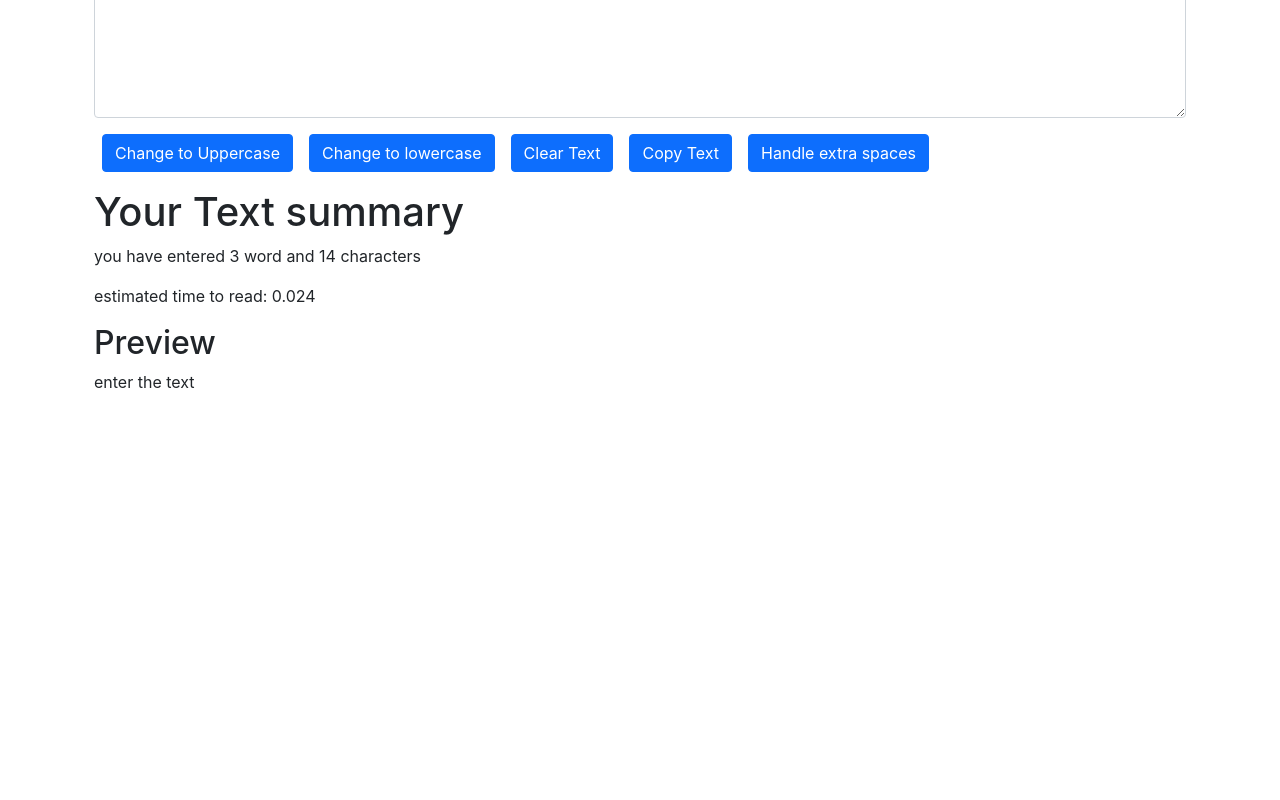
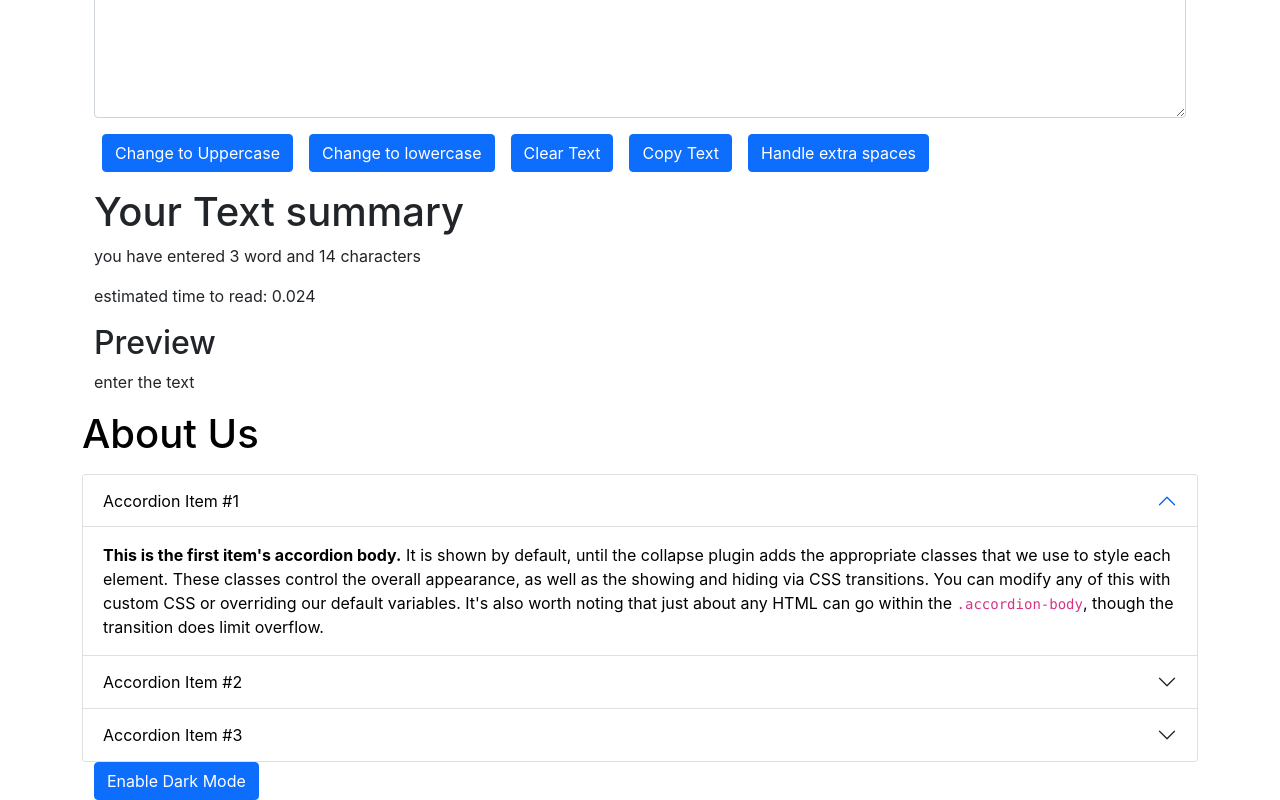
Before and after one commit to Harimohan46651/reactLearning, a React (Create React App) app: page / in a window 1280 px wide. Shown: the part 216-1016 px from the top of the page. Before the commit the page ends 800 px from the top, so only its background shows below. Built offline with nearby package versions, Linux system fonts and the light colour scheme.

Commit message:
lecture 10
created new component and used usestate to use state and change its value from dark to light

```diff
--- a/src/App.js
+++ b/src/App.js
@@ -1,4 +1,5 @@
 import './App.css';
+import About from './components/About';
 import Navbar from './components/Navbar';
 import Textform from './components/Textform';
 function App() {
@@ -6,8 +7,10 @@
     <>
     <Navbar title= "TextUtil" about="AboutTextUtils"/>
     <div className='container my-3'>
-    <Textform heading="Enter your text here"/>
+      <Textform heading="Enter your text here"/>
     </div>
+    <About/>
+
     </>
   );
 }
--- /dev/null
+++ b/src/components/About.js
@@ -0,0 +1,75 @@
+import React, {useState} from 'react'
+
+export default function About() {
+    const [myStyle, setMyStyle] = useState({
+        color: 'black',
+        backgroundColor: 'white'
+    })
+    const [btnText, setBtnText] = useState("Enable Dark Mode")
+    const toggleStyle = ()=>{
+        if(myStyle.color==='white')
+        {
+            setMyStyle({color: 'black',
+            backgroundColor: 'white'
+        })
+        setBtnText("Enable Dark Mode")
+        }
+        else{
+            setMyStyle({color: 'white',
+            backgroundColor: 'black',
+            border: '1px solid white'
+        })
+        setBtnText('Enable Light Mode')
+        }
+    }
+
+  return (
+    <div className='container' style={myStyle}>
+        <h1 className='my-3'>About Us</h1>
+        <div className="accordion" id="accordionExample" >
+            <div className="accordion-item" style={myStyle}>
+                <h2 className="accordion-header" id="headingOne">
+                <button className="accordion-button" type="button" style={myStyle} data-bs-toggle="collapse" data-bs-target="#collapseOne" aria-expanded="true" aria-controls="collapseOne">
+                    Accordion Item #1
+                </button>
+                </h2>
+                <div id="collapseOne" className="accordion-collapse collapse show" aria-labelledby="headingOne" data-bs-parent="#accordionExample">
+                <div className="accordion-body" style={myStyle}>
+                    <strong>This is the first item's accordion body.</strong> It is shown by default, until the collapse plugin adds the appropriate classes that we use to style each element. These classes control the overall appearance, as well as the showing and hiding via CSS transitions. You can modify any of this with custom CSS or overriding our default variables. It's also worth noting that just about any HTML can go within the <code>.accordion-body</code>, though the transition does limit overflow.
+                </div>
+                </div>
+            </div>
+        <div className="accordion-item" >
+            <h2 className="accordion-header" id="headingTwo" style={myStyle}>
+            <button className="accordion-button collapsed" type="button" style={myStyle} data-bs-toggle="collapse" data-bs-target="#collapseTwo" aria-expanded="false" aria-controls="collapseTwo">
+                Accordion Item #2
+            </button>
+            </h2>
+            <div id="collapseTwo" className="accordion-collapse collapse" aria-labelledby="headingTwo" data-bs-parent="#accordionExample">
+            <div className="accordion-body" style={myStyle}>
+                <strong>This is the second item's accordion body.</strong> It is hidden by default, until the collapse plugin adds the appropriate classes that we use to style each element. These classes control the overall appearance, as well as the showing and hiding via CSS transitions. You can modify any of this with custom CSS or overriding our default variables. It's also worth noting that just about any HTML can go within the <code>.accordion-body</code>, though the transition does limit overflow.
+            </div>
+            </div>
+        </div>
+        <div className="accordion-item">
+            <h2 className="accordion-header" id="headingThree">
+            <button className="accordion-button collapsed" type="button" style={myStyle} data-bs-toggle="collapse" data-bs-target="#collapseThree" aria-expanded="false" aria-controls="collapseThree">
+                Accordion Item #3
+            </button>
+            </h2>
+            <div id="collapseThree" className="accordion-collapse collapse" aria-labelledby="headingThree" data-bs-parent="#accordionExample">
+            <div className="accordion-body" style={myStyle}>
+                <strong>This is the third item's accordion body.</strong> It is hidden by default, until the collapse plugin adds the appropriate classes that we use to style each element. These classes control the overall appearance, as well as the showing and hiding via CSS transitions. You can modify any of this with custom CSS or overriding our default variables. It's also worth noting that just about any HTML can go within the <code>.accordion-body</code>, though the transition does limit overflow.
+            </div>
+            </div>
+        </div>
+        </div>
+        <div className='container'>
+        <button onClick={toggleStyle} type="button" class="btn btn-primary">{btnText}</button>
+        </div>
+    </div>
+
+
+
+  )
+}
```
